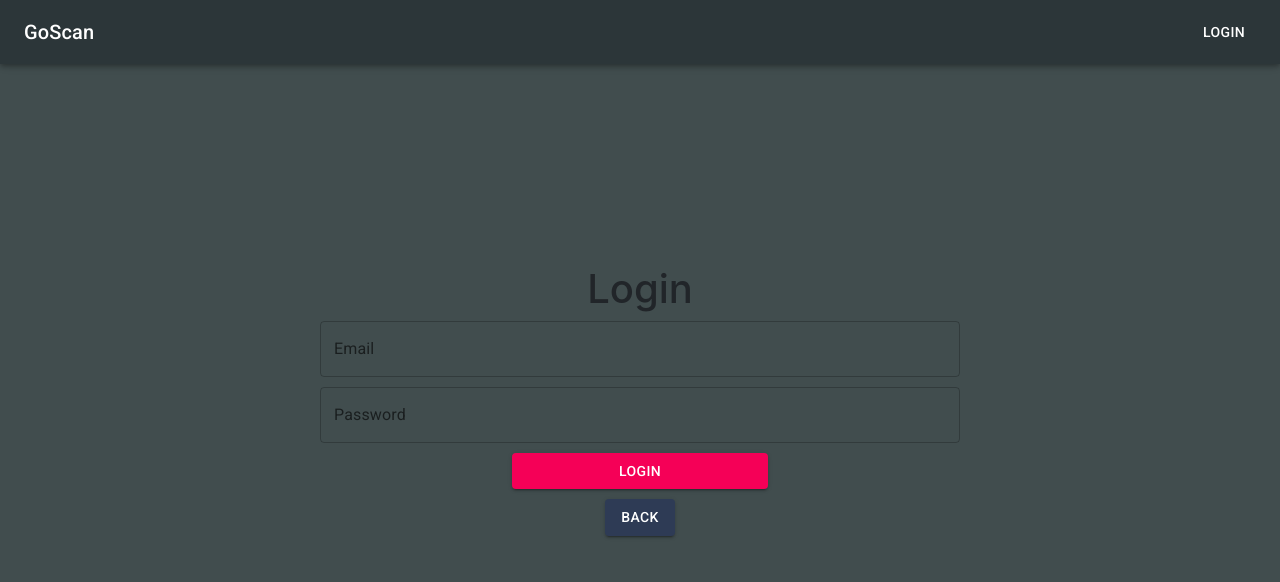
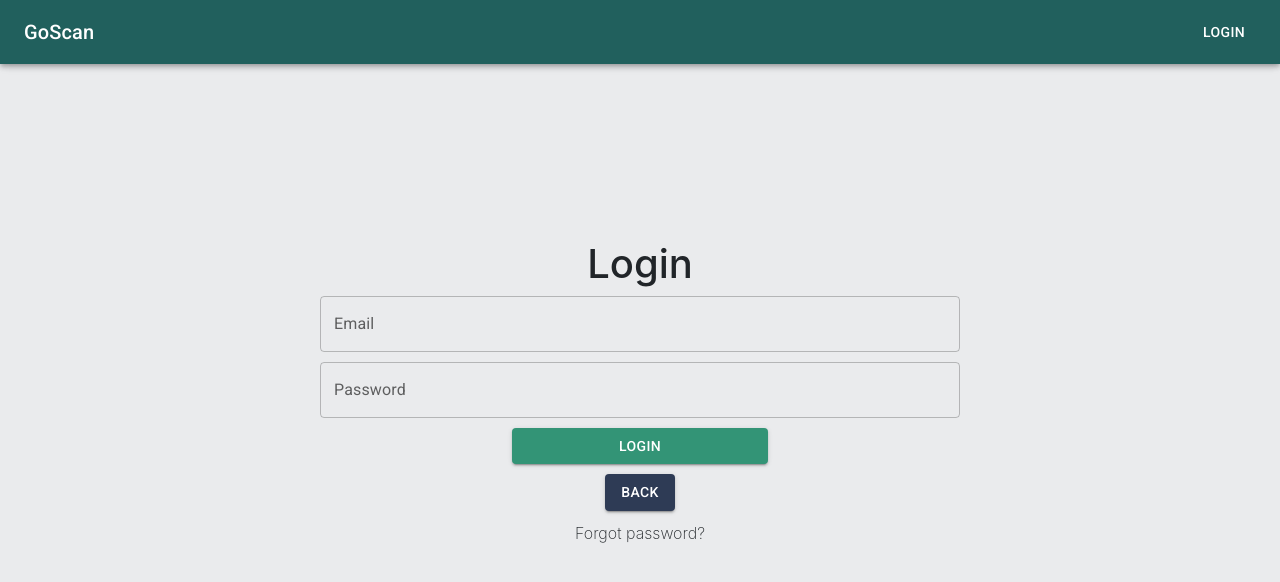
Before and after one commit to 1homsi/GoScan, a React (Create React App) app: page /login in a window 1280 px wide. Shown: the top 582 px of the page. Built offline with nearby package versions, Linux system fonts and the light colour scheme; no server answers.

Commit message:
reset password and changed colors

```diff
--- a/src/Components/Navbar/navBar.jsx
+++ b/src/Components/Navbar/navBar.jsx
@@ -25,7 +25,7 @@ export default function NavBar({ navigate }) {
       <AppBar
         position="sticky"
         style={{
-          background: "#2C3639",
+          background: "#21605d",
           position: "fixed",
         }}
       >
--- a/src/Screens/Login/Login.jsx
+++ b/src/Screens/Login/Login.jsx
@@ -2,6 +2,7 @@ import React from "react";
 import { auth, firebase } from "../../firebase";
 import { TextField, Button } from "@mui/material";
 import "./Login.css";
+import { fontWeight } from "@mui/system";
 
 
 export default class Login extends React.Component {
@@ -38,6 +39,16 @@ export default class Login extends React.Component {
       });
     this.props.navigate("/");
   };
+
+  handleResetPassword = () => {
+    auth.sendPasswordResetEmail(this.state.email).then(function() {
+     alert("kindly check your inbox")
+    }).catch(function(error) {
+      alert(error.message)
+    });
+  }
+
+
 
   render() {
     return (
@@ -101,7 +112,7 @@ export default class Login extends React.Component {
               style={{
                 width: window.innerWidth > 600 ? "20%" : "40%",
                 justifySelf: "center",
-                backgroundColor: "#f50057",
+                backgroundColor: "#339476",
               }}
               variant="contained"
               onClick={() => this.handleLogin()}
@@ -124,6 +135,20 @@ export default class Login extends React.Component {
               back
             </Button>
           </div>
+
+          <p
+          style={{
+            marginTop: "10px",
+            cursor: "pointer",
+            fontWeight: "200"
+          }}
+          onClick={
+            () => this.handleResetPassword()
+
+           }
+          >
+            Forgot password?
+          </p>
           </form>
 
       </div>
--- a/src/Screens/Register/Register.jsx
+++ b/src/Screens/Register/Register.jsx
@@ -122,7 +122,7 @@ export default class Register extends React.Component {
               style={{
                 width: window.innerWidth > 600 ? "30%" : "40%",
                 justifySelf: "center",
-                backgroundColor: "#f50057",
+                backgroundColor: "#339476",
               }}
 
               variant="contained"
--- a/src/index.css
+++ b/src/index.css
@@ -9,7 +9,7 @@ body {
     sans-serif;
   -webkit-font-smoothing: antialiased;
   -moz-osx-font-smoothing: grayscale;
-  background-color: #414d4e;
+  background-color: #eaebed;
 }
 
 code {
```
